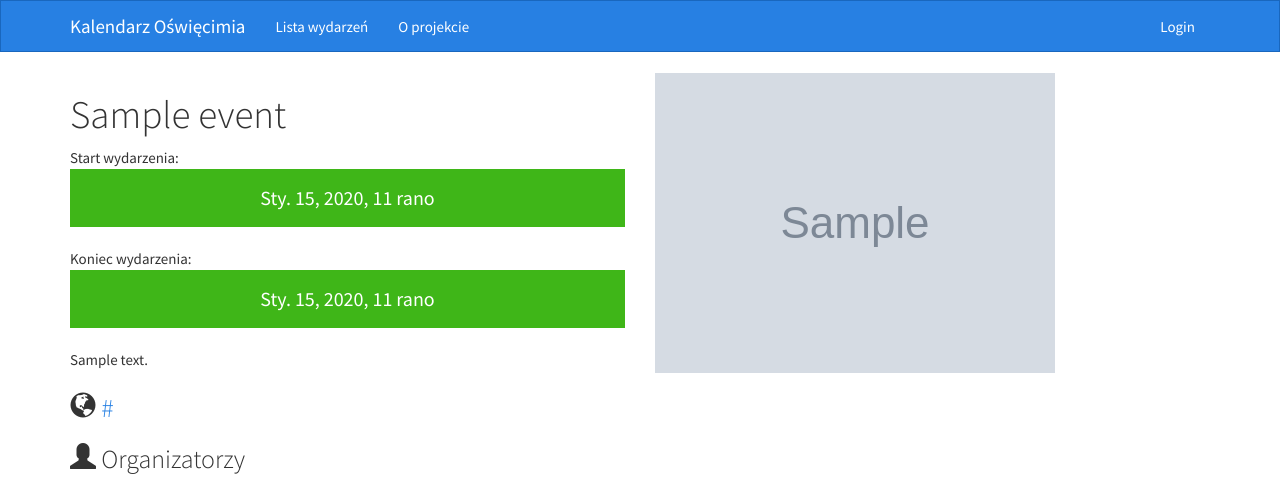
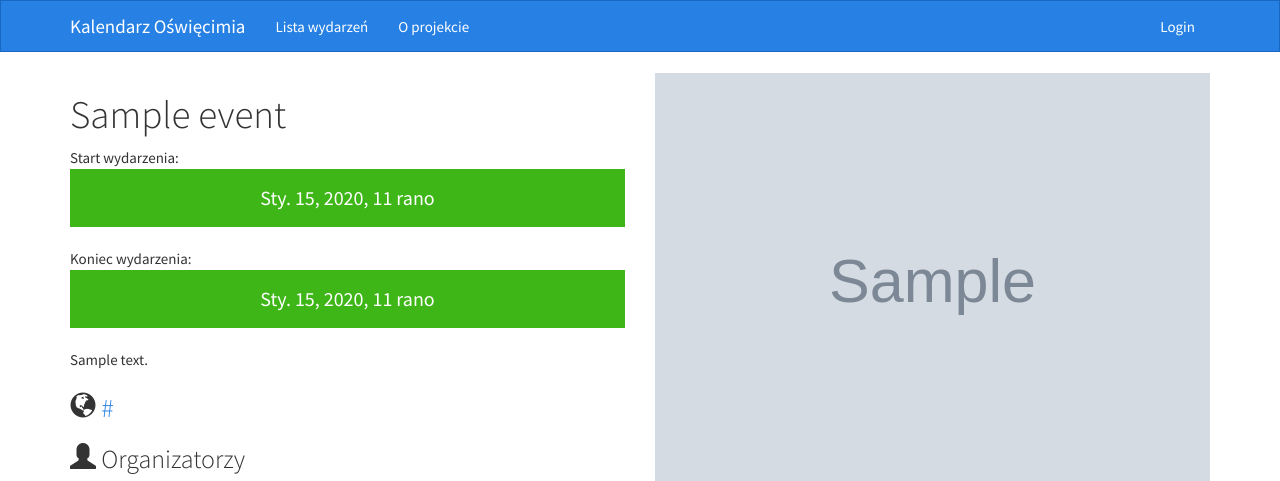
Before and after one commit to hackerspace-silesia/calendar-oswiecim, a Django app: a page that uses webapp/templates/event.html in a window 1280 px wide. Shown: the top 481 px of the page. Run offline with Django 3.2, Linux system fonts and the light colour scheme; tables that the repository leaves empty hold one stand-in row (values such as "Sample post"); grey boxes marked "Sample" are stand-in pictures; parts of the project's set-up code (start-up, migrations or seed data) failed here and were passed over; some libraries are stand-ins or nearby versions.

Commit message:
Make sure poster width fits parent.
Signed-off-by: Mariusz Fik <mariusz@fidano.pl>

```diff
--- a/webapp/calendars/static/css/main.css
+++ b/webapp/calendars/static/css/main.css
@@ -16,3 +16,7 @@
     font-size: 20px;
     text-align: center;
 }
+
+.poster img {
+    width: 100%;
+}
--- a/webapp/templates/event.html
+++ b/webapp/templates/event.html
@@ -41,7 +41,7 @@
             {% endif %}
 
         </div>
-        <div class="col-xs-6">
+        <div class="col-xs-6 poster">
             {% if event.image %}
                 <img src="{{ event.image.url }}">
             {% endif %}
```
